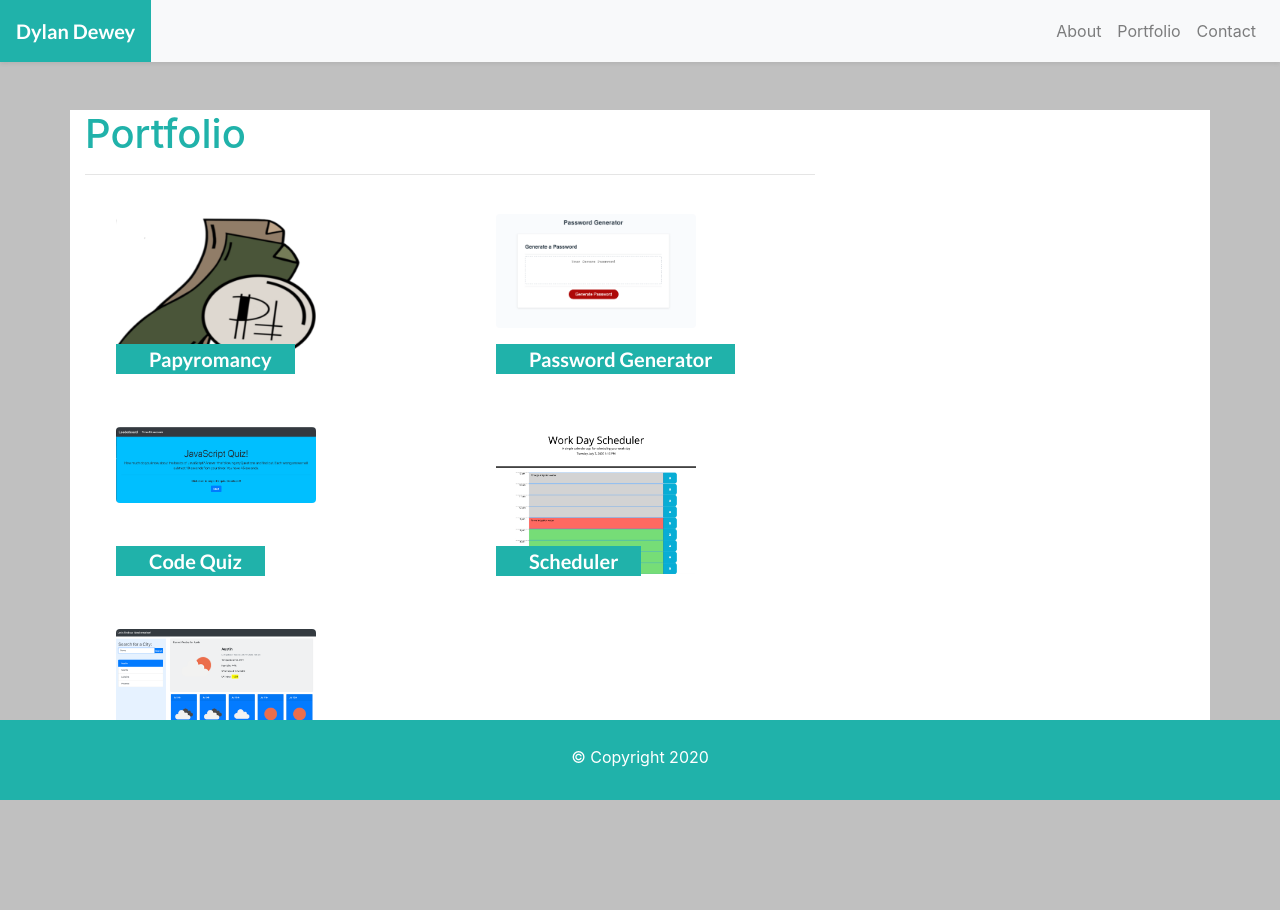
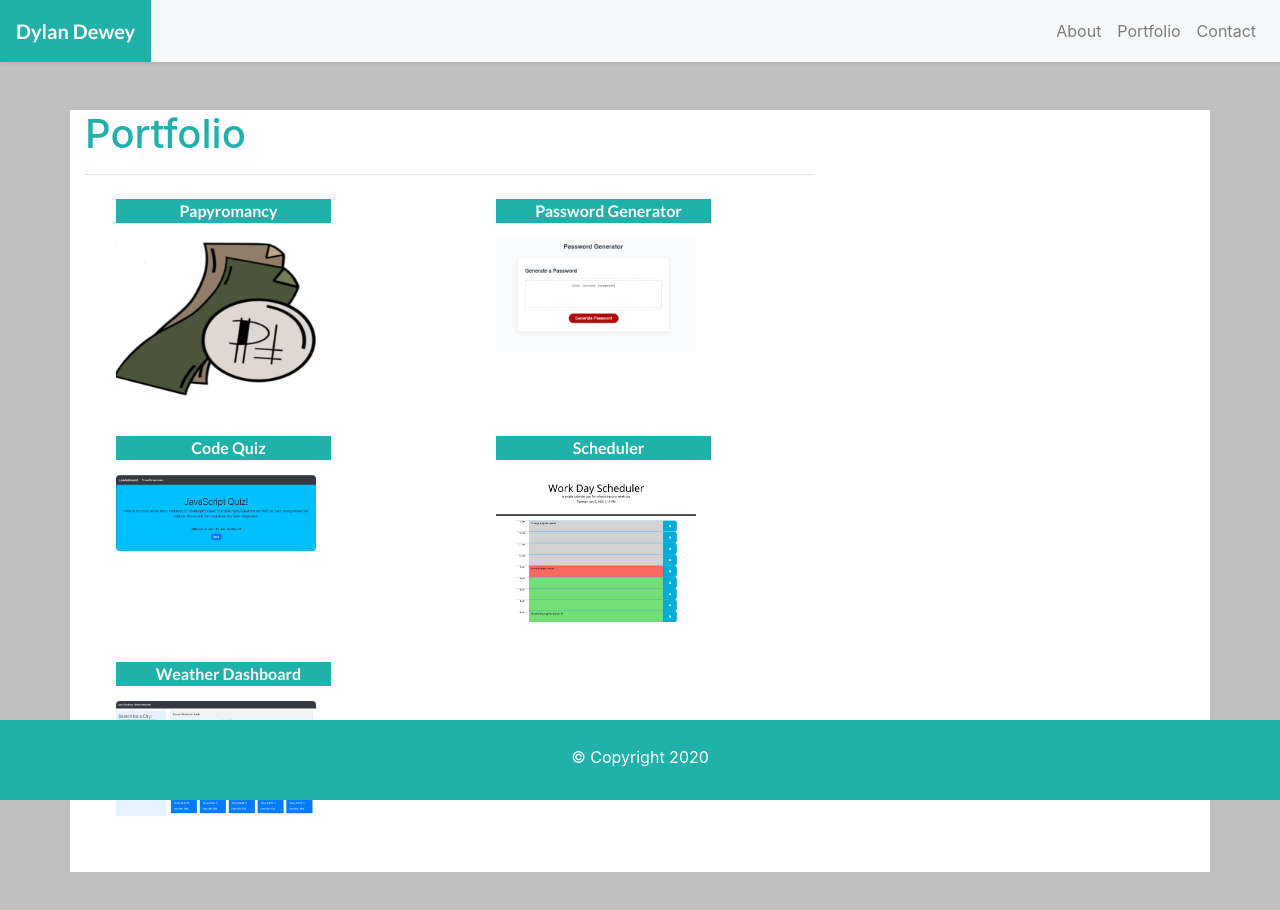
Before and after one commit to dylandewey/About-Me, a plain HTML site: page portfolio.html in a window 1280 px wide. Drawn offline with nearby package versions, Linux system fonts and the light colour scheme.

Commit message:
format and position figure captions

```diff
--- a/css/style.css
+++ b/css/style.css
@@ -34,15 +34,16 @@ img {
 }
 
 .figure-caption {
-    position: absolute;
+    position: Center;
     background-color: lightseagreen;
     color: white;
     font-family: 'Lato', sans-serif;
-    font-size: 125%;
+    font-size: 100%;
+    text-align: center;
     margin-left: 15px;
     padding-left: 33px;
     padding-right: 23px;
-    bottom: 30px;
+    bottom: 0;
     z-index: 2;
 }
 
```
